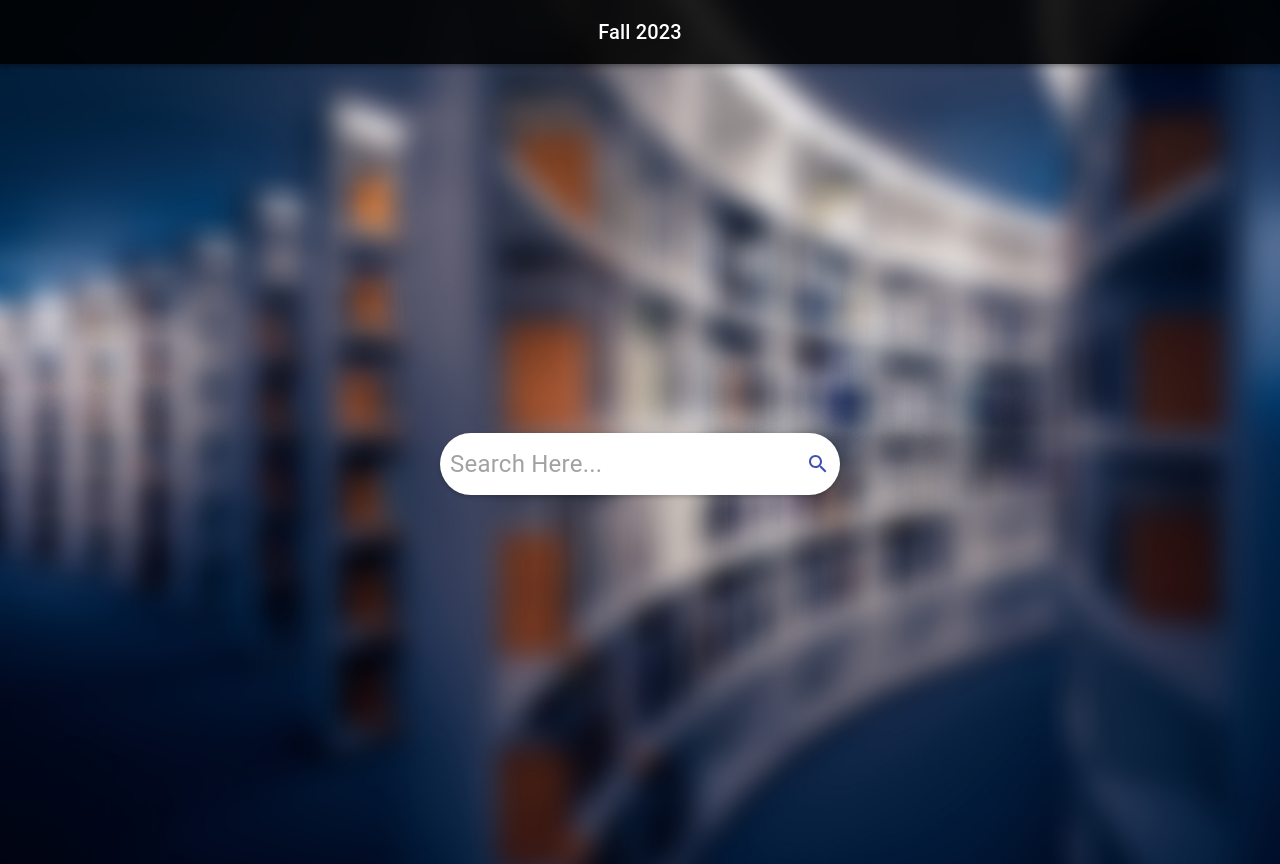
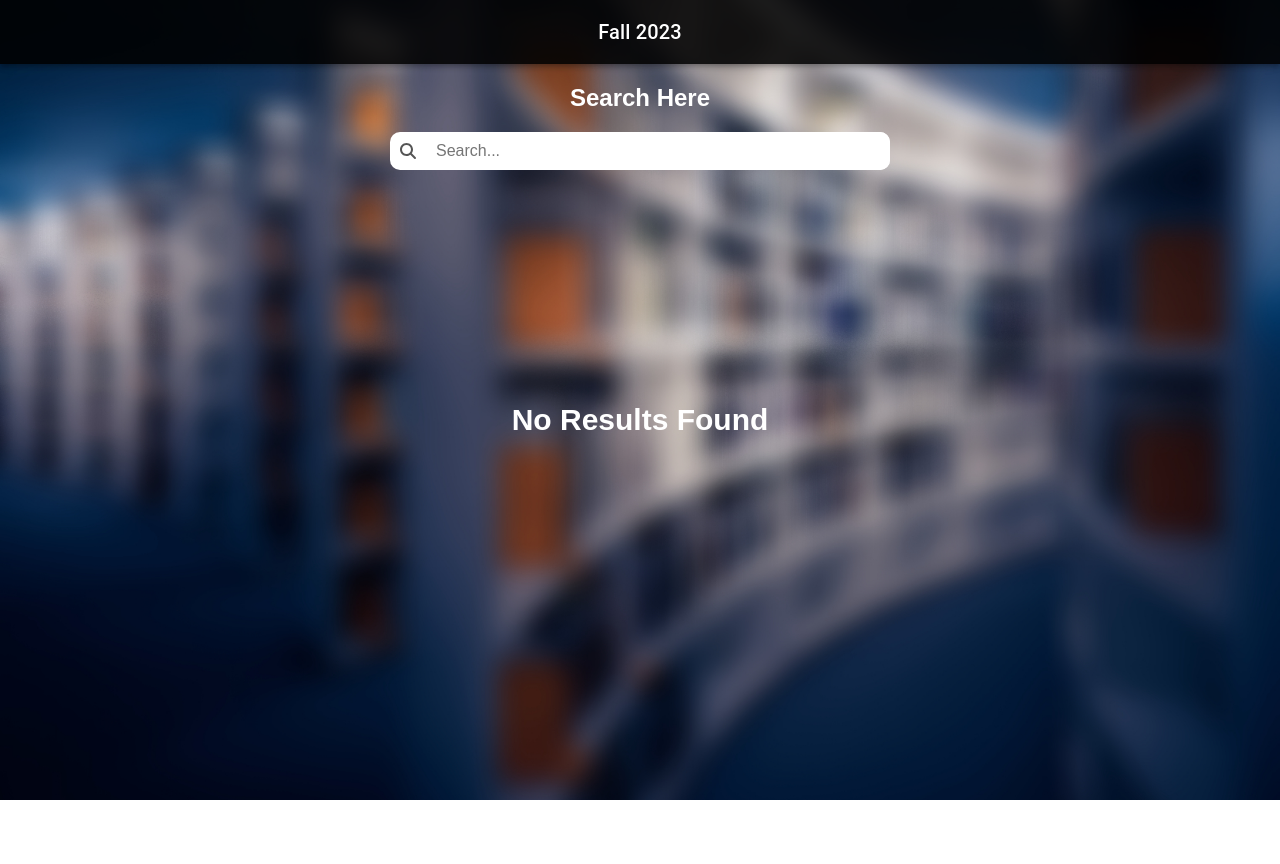
Before and after one commit to scartchboy/fall-2023, a React (Create React App) app: page /search-page in a window 1280 px wide. After the commit the page ends 800 px from the top, so only its background shows below. Built offline with nearby package versions, Linux system fonts and the light colour scheme.

Commit message:
search pahe

```diff
--- a/src/common/SearchPage/SearchPage.css
+++ b/src/common/SearchPage/SearchPage.css
@@ -4,3 +4,95 @@
     box-shadow: 2px 2px 2px 2px #020202;
     border-radius: 40px;
 } */
+
+
+
+/* SearchPage.css */
+
+body {
+    margin: 0;
+    font-family: 'Arial', sans-serif;
+  }
+
+  .search-page {
+    display: flex;
+    flex-direction: column;
+    align-items: center;
+    padding: 20px;
+  }
+
+  .search-bar-container {
+    width: 500px;
+    margin-bottom: 20px;
+  }
+
+  .search-bar-inner {
+    display: flex;
+    align-items: center;
+    background-color: #fff;
+    border-radius: 10px;
+  }
+
+  .search-icon {
+    margin: 0 10px;
+    color: #555;
+  }
+
+  .search-input {
+    width: 100%;
+    border: none;
+    border-radius: 10px;
+    padding: 10px;
+    outline: none;
+  }
+
+  .card-grid {
+    display: grid;
+    grid-template-columns: repeat(5, 1fr);
+    gap: 20px;
+  }
+
+  .card {
+    background-color: #fff;
+    border-radius: 15px;
+    box-shadow: 0 4px 8px rgba(0, 0, 0, 0.1);
+    padding: 20px;
+    width: 100%;
+    height: 250px;
+    transition: box-shadow 0.3s;
+  }
+
+  .card:hover {
+    box-shadow: 0 8px 16px rgba(0, 0, 0, 0.2);
+  }
+
+  .download-button {
+    background-color: #4caf50;
+    color: #fff;
+    border: none;
+    padding: 10px 20px;
+    border-radius: 5px;
+    cursor: pointer;
+    font-size: 14px;
+    transition: background-color 0.3s;
+  }
+
+  .download-button:hover {
+    background-color: #45a049;
+  }
+
+  .no-results {
+    display: flex;
+    align-items: center;
+    justify-content: center;
+    height: 60vh;
+    font-size: 20px;
+    color: #555;
+  }
+
+
+
+  @keyframes spin {
+    0% { transform: rotate(0deg); }
+    100% { transform: rotate(360deg); }
+  }
--- a/src/common/SearchPage/SearchPage.js
+++ b/src/common/SearchPage/SearchPage.js
@@ -1,50 +1,88 @@
-import React, {useState} from 'react';
-import { Box, Paper, InputBase, IconButton } from '@material-ui/core';
-import SearchIcon from '@material-ui/icons/Search';
-import { makeStyles } from '@material-ui/core/styles';
-
-const useStyles = makeStyles((theme) => ({
-    root: {
-      display: 'flex',
-      justifyContent: 'center',
-      alignItems: 'center',
-      height: '100vh',
-    },
-    searchContainer: {
-      display: 'flex',
-      alignItems: 'center',
-      borderRadius: '40px',
-      boxShadow: '0px 2px 5px 0px rgba(0,0,0,0.2)',
-    },
-    input: {
-      flex: 1,
-      padding: '10px',
-      fontSize: '24px'
-    },
-    searchButton: {
-      padding: '10px',
-    },
-  }));
-
-  function SearchPage() {
-    const classes = useStyles();
-    const [data, setData] = useState(null);
 
 
+import React, { useState, useEffect } from 'react';
+import { FontAwesomeIcon } from '@fortawesome/react-fontawesome';
+import { faSearch } from '@fortawesome/free-solid-svg-icons';
+import './SearchPage.css';
+
+import Loader from '../loader/Loader';
+
+
+const mockData = Array.from({ length: 10 }, (_, index) => ({
+  id: index + 1,
+  title: `Sample Title ${index + 1}`,
+  subtitle: `Subtitle ${index + 1}`,
+  timestamp: '2023-01-01',
+  author: `Author ${index + 1}`,
+}));
+
+const SearchPage = () => {
+  const [searchTerm, setSearchTerm] = useState('');
+  const [searchResults, setSearchResults] = useState([]);
+  const [isLoading, setIsLoading] = useState(false);
+
+  const handleSearch = () => {
+    setIsLoading(true);
+    // Simulate API call or search logic
+    setTimeout(() => {
+      const results = mockData.filter(item =>
+        item.title.toLowerCase().includes(searchTerm.toLowerCase())
+      );
+      setSearchResults(results);
+      setIsLoading(false);
+    }, 1000);
+  };
+
+  useEffect(() => {
+    if (searchTerm) {
+      handleSearch();
+    } else {
+      setSearchResults([]);
+    }
+  }, [searchTerm]);
+
+  const renderCards = () => {
+    if (isLoading) {
+      return <Loader/>; // Show loader when loading
+    }
+
+    if (searchResults.length === 0) {
+      return <div className="no-results"><h2>No Results Found</h2></div>;
+    }
+
     return (
-      <Box className={data == null ? classes.root : classes.rootTop}>
-        <Paper className={classes.searchContainer}>
-          <InputBase
-            className={classes.input}
-            placeholder="Search Here..."
-            inputProps={{ 'aria-label': 'search here....' }}
+      <div className="card-grid">
+        {searchResults.map(item => (
+          <div key={item.id} className="card">
+            <h3>{item.title}</h3>
+            <p>{item.subtitle}</p>
+            <p>Timestamp: {item.timestamp}</p>
+            <p>Author: {item.author}</p>
+            <button className="download-button">Download Here</button>
+          </div>
+        ))}
+      </div>
+    );
+  };
+
+  return (
+    <div className="search-page">
+      <h2>Search Here</h2>
+      <div className="search-bar-container">
+        <div className="search-bar-inner">
+          <FontAwesomeIcon icon={faSearch} className="search-icon" />
+          <input
+            type="text"
+            placeholder="Search..."
+            value={searchTerm}
+            onChange={(e) => setSearchTerm(e.target.value)}
+            className="search-input"
           />
-          <IconButton className={classes.searchButton} onClick={() => setData("abc")} color="primary">
-            <SearchIcon />
-          </IconButton>
-        </Paper>
-      </Box>
-    );
-  }
+        </div>
+      </div>
+      {renderCards()}
+    </div>
+  );
+};
 
-  export default SearchPage;
+export default SearchPage;
--- /dev/null
+++ b/src/common/loader/Loader.css
@@ -0,0 +1,8 @@
+.loader {
+    border: 8px solid #f3f3f3; /* Light grey */
+    border-top: 8px solid #3498db; /* Blue */
+    border-radius: 50%;
+    width: 50px;
+    height: 50px;
+    animation: spin 1s linear infinite;
+  }
--- /dev/null
+++ b/src/common/loader/Loader.js
@@ -0,0 +1,7 @@
+
+import './Loader.css';
+const Loader = () => {
+  return <div className="loader"></div>
+}
+
+export default Loader
```
